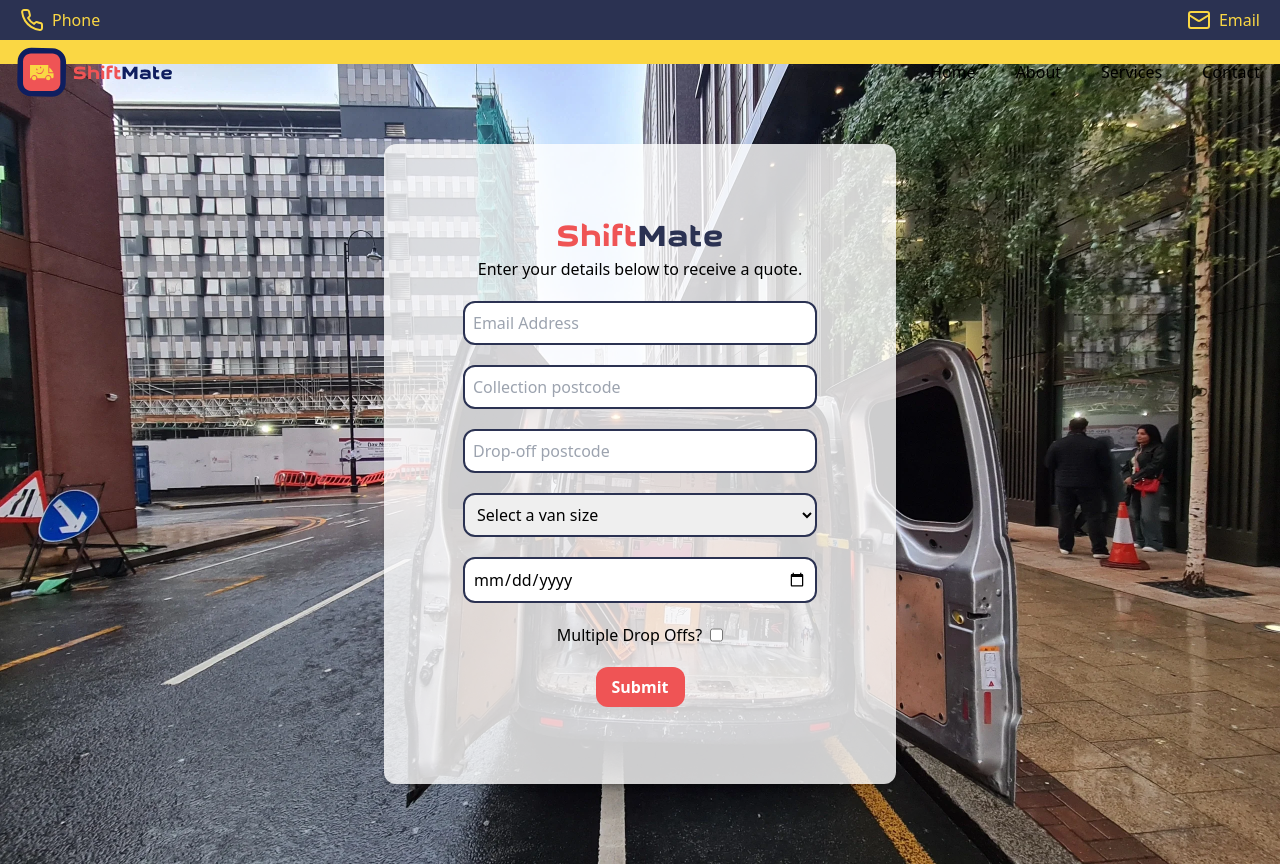
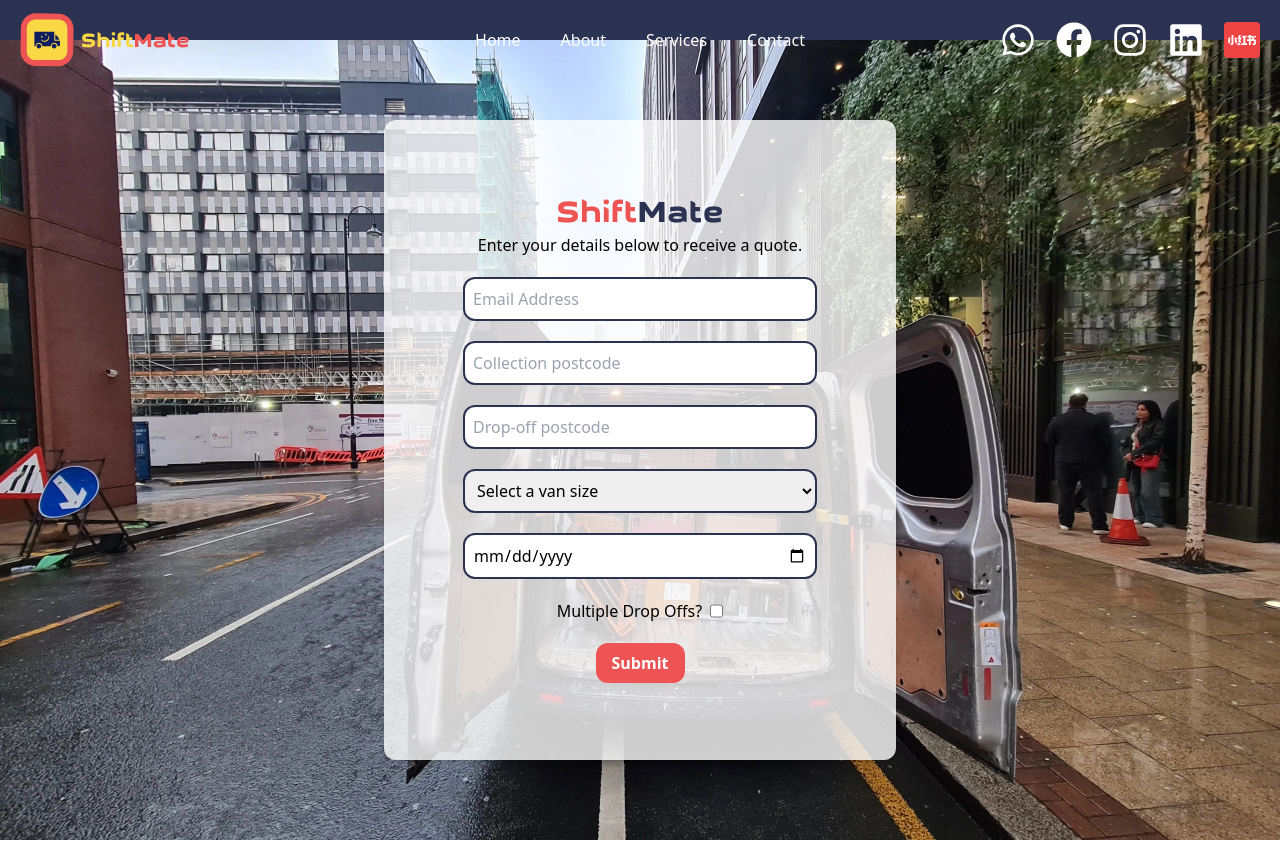
Before and after one commit to JBlackburn94/shift-mate, a Next.js app: page / in a window 1280 px wide. After the commit the page ends 840 px from the top, so only its background shows below. Built offline with nearby package versions, Linux system fonts and the light colour scheme.

Commit message:
updates colours throughout the app to match the new logo

```diff
--- a/app/components/Loader.tsx
+++ b/app/components/Loader.tsx
@@ -24,7 +24,7 @@
       initial={{ y: 0 }}
       animate={{ y: "-100%" }}
       transition={{ delay: 2.7, duration: 0.5 }}
-      className="flex flex-col justify-center items-center h-screen w-full bg-sm-yellow px-5 absolute"
+      className="flex flex-col justify-center items-center h-screen w-full bg-sm-blue px-5 absolute"
     >
       <motion.div
         initial={{ y: 0, opacity: 1 }}
@@ -38,7 +38,7 @@
             initial={{ y: -100 }}
             animate={{ y: 0 }}
             transition={{ delay: index * 0.1 }}
-            className="text-5xl font-bold text-sm-red"
+            className="text-5xl font-bold text-sm-yellow"
           >
             {letter}
           </motion.h1>
@@ -49,7 +49,7 @@
             initial={{ y: 100 }}
             animate={{ y: 0 }}
             transition={{ delay: index * 0.1 }}
-            className="text-5xl font-bold text-sm-blue"
+            className="text-5xl font-bold text-sm-red"
           >
             {letter}
           </motion.h1>
@@ -59,7 +59,7 @@
         initial={{ opacity: 0 }}
         animate={{ opacity: 1 }}
         transition={{ delay: 0.4, duration: 0.2 }}
-        className="mt-5"
+        className="mt-5 text-white font-bold uppercase"
       >
         Loading
       </motion.p>
@@ -67,7 +67,7 @@
         initial={{ width: 0 }}
         animate={{ width: 200 }}
         transition={{ delay: 0.6, duration: 2 }}
-        className="h-5 bg-sm-red w-[200px] md:w-[400px] mt-2 flex justify-start items-start"
+        className="h-5 bg-sm-yellow w-[200px] md:w-[400px] mt-2 flex justify-start items-start"
       ></motion.span>
     </motion.div>
   );
--- a/app/components/Nav.tsx
+++ b/app/components/Nav.tsx
@@ -55,25 +55,51 @@
       transition={{ delay: 2.7, duration: 0.2 }}
       className="z-40"
     >
-      <div className="flex justify-between items-center bg-sm-blue text-sm-yellow px-5 py-2 relative">
-        <span className="flex justify-center items-center gap-2">
-          <Phone />
-          <p>Phone</p>
-        </span>
+      <div className="flex lg:hidden justify-between items-center bg-sm-yellow text-sm-blue px-5 py-2 relative">
+        <div className="flex justify-center items-center gap-2">
+          <Link
+            href="https://api.whatsapp.com/send?phone=07737129843"
+            target="_blank"
+          >
+            <FaWhatsapp className="text-xl" />
+          </Link>
+          <Link
+            href="https://www.facebook.com/profile.php?id=61565297475622&rdid=SDTjxWWafnUdjeqf&share_url=https%3A%2F%2Fwww.facebook.com%2Fshare%2FPai7heExECxXbbxS%2F"
+            target="_blank"
+          >
+            <FaFacebook className="text-xl" />
+          </Link>
+          <Link
+            href="https://www.instagram.com/Shiftmateservices"
+            target="_blank"
+          >
+            <FaInstagram className="text-xl" />
+          </Link>
+          <Link
+            href="https://www.linkedin.com/in/bigbearbuysltd/?utm_source=share&utm_campaign=share_via&utm_content=profile&utm_medium=android_app"
+            target="_blank"
+          >
+            <FaLinkedin className="text-xl" />
+          </Link>
+          <Link
+            href="https://www.xiaohongshu.com/user/profile/66e19600000000001d033ddd?xhsshare=CopyLink&appuid=66e19600000000001d033ddd&apptime=1728078568"
+            target="_blank"
+          >
+            <SiXiaohongshu className="text-xl text-white bg-red-500 rounded p-1" />
+          </Link>
+        </div>
         <span className="flex justify-center items-center gap-2">
           <Mail />
-          <p>Email</p>
+          <Link href="info@shiftmate.co.uk">Email</Link>
         </span>
       </div>
-      <div className="flex justify-between items-center bg-sm-yellow text-black px-5 h-16">
-        <Link href="/">
-          <Image
-            src={logo}
-            alt="Shift Mate Logo"
-            className="w-1/2 ml-[-40px]"
-          />
-        </Link>
-        <div className="hidden lg:flex gap-10">
+      <div className="flex justify-between items-center bg-sm-blue text-white py-5 lg:py-10 px-5 h-16">
+        <div className="flex justify-start items-center w-1/3">
+          <Link href="/">
+            <Image src={logo} alt="Shift Mate Logo" className="w-1/2" />
+          </Link>
+        </div>
+        <div className="hidden lg:flex justify-center items-center gap-10 w-1/3">
           {links.map((link) => (
             <Link
               href={link.link}
@@ -84,6 +110,38 @@
             </Link>
           ))}
         </div>
+        <div className="hidden lg:flex justify-end items-center gap-5 w-1/3">
+          <Link
+            href="https://api.whatsapp.com/send?phone=07737129843"
+            target="_blank"
+          >
+            <FaWhatsapp className="text-4xl" />
+          </Link>
+          <Link
+            href="https://www.facebook.com/profile.php?id=61565297475622&rdid=SDTjxWWafnUdjeqf&share_url=https%3A%2F%2Fwww.facebook.com%2Fshare%2FPai7heExECxXbbxS%2F"
+            target="_blank"
+          >
+            <FaFacebook className="text-4xl" />
+          </Link>
+          <Link
+            href="https://www.instagram.com/Shiftmateservices"
+            target="_blank"
+          >
+            <FaInstagram className="text-4xl" />
+          </Link>
+          <Link
+            href="https://www.linkedin.com/in/bigbearbuysltd/?utm_source=share&utm_campaign=share_via&utm_content=profile&utm_medium=android_app"
+            target="_blank"
+          >
+            <FaLinkedin className="text-4xl" />
+          </Link>
+          <Link
+            href="https://www.xiaohongshu.com/user/profile/66e19600000000001d033ddd?xhsshare=CopyLink&appuid=66e19600000000001d033ddd&apptime=1728078568"
+            target="_blank"
+          >
+            <SiXiaohongshu className="text-4xl text-white bg-red-500 rounded p-1" />
+          </Link>
+        </div>
         <div className="block lg:hidden z-50">
           <Hamburger toggled={open} toggle={setOpen} />
         </div>
@@ -93,7 +151,7 @@
           initial={{ opacity: 0 }}
           animate={{ opacity: 1 }}
           transition={{ type: "spring", bounce: 0, duration: 0.2 }}
-          className="bg-sm-yellow text-sm-blue h-screen w-full absolute top-0 left-0 p-5 gap-2 flex justify-between items-center overflow-hidden"
+          className="bg-sm-blue text-sm-yellow h-screen w-full absolute top-0 left-0 p-5 gap-2 flex justify-between items-center overflow-hidden"
         >
           <div className="h-full w-[75%] flex flex-col justify-start items-start gap-20 pt-14">
             {links.map((link) => (
```
Also changed, not shown: public/shift-logo.svg.
